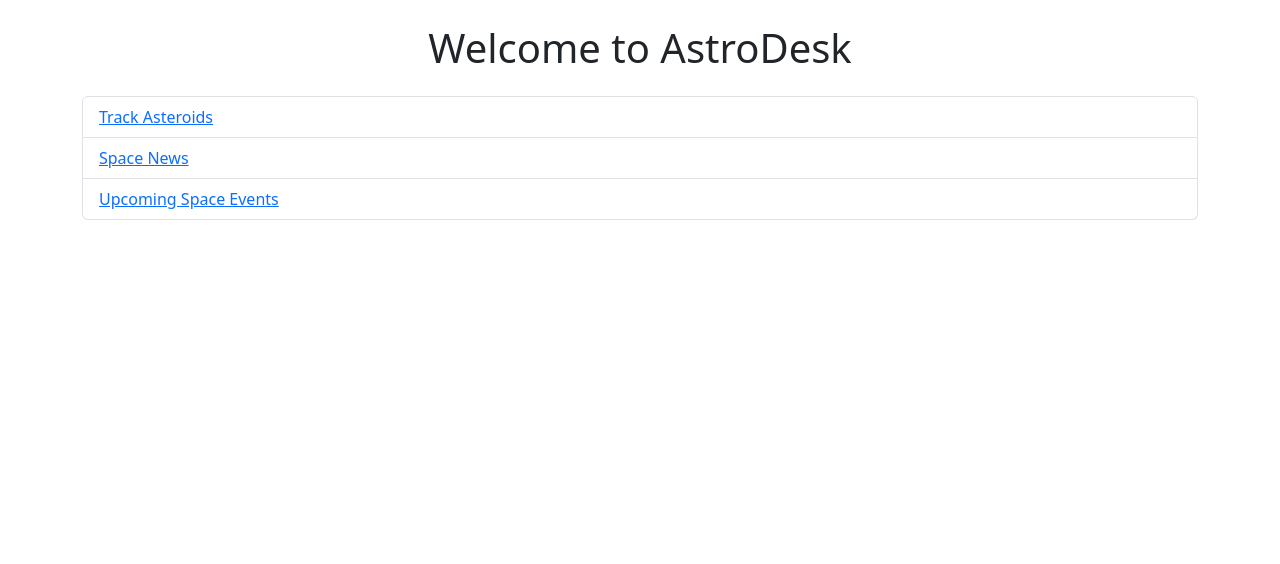
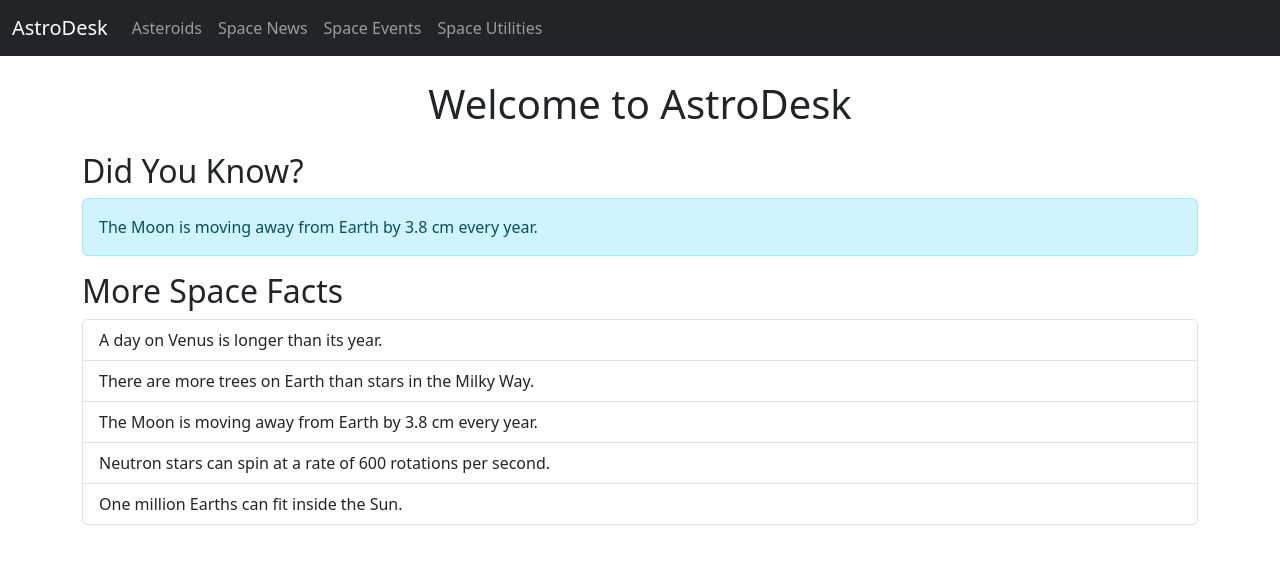
Before and after one commit to JosephJonathanFernandes/astrodesk, a Flask app: page / in a window 1280 px wide. Shown: the top 564 px of the page. Run offline with Flask 3, Linux system fonts and the light colour scheme.

Commit message:
Updated with utilities page, fun facts, error handling, navbar

```diff
--- a/app.py
+++ b/app.py
@@ -1,5 +1,6 @@
-from flask import Flask, render_template
+from flask import Flask, render_template, request
 import requests
+import random
 
 app = Flask(__name__)
 
@@ -7,40 +8,80 @@ NASA_API_KEY = "8gldDFCSaaAFEEsld1qYR2BAqCywsEmDCH1gkb3m"
 
 @app.route('/')
 def home():
-    return render_template('index.html')
+    fun_facts = [
+        "A day on Venus is longer than its year.",
+        "There are more trees on Earth than stars in the Milky Way.",
+        "The Moon is moving away from Earth by 3.8 cm every year.",
+        "Neutron stars can spin at a rate of 600 rotations per second.",
+        "One million Earths can fit inside the Sun."
+    ]
+    random_fact = random.choice(fun_facts)
+    return render_template('index.html', fun_facts=fun_facts, random_fact=random_fact)
 
 @app.route('/asteroids')
 def asteroids():
     url = f"https://api.nasa.gov/neo/rest/v1/feed?start_date=2025-07-11&api_key={NASA_API_KEY}"
-    response = requests.get(url)
-    data = response.json()
-
-    asteroid_list = []
-    for date in data['near_earth_objects']:
-        for asteroid in data['near_earth_objects'][date]:
-            asteroid_list.append({
-                'name': asteroid['name'],
-                'close_approach': asteroid['close_approach_data'][0]['close_approach_date'],
-                'velocity': asteroid['close_approach_data'][0]['relative_velocity']['kilometers_per_hour'],
-                'distance': asteroid['close_approach_data'][0]['miss_distance']['kilometers']
-            })
-
-    return render_template('asteroids.html', asteroids=asteroid_list)
+    try:
+        response = requests.get(url)
+        data = response.json()
+        asteroid_list = []
+        for date in data['near_earth_objects']:
+            for asteroid in data['near_earth_objects'][date]:
+                asteroid_list.append({
+                    'name': asteroid['name'],
+                    'close_approach': asteroid['close_approach_data'][0]['close_approach_date'],
+                    'velocity': asteroid['close_approach_data'][0]['relative_velocity']['kilometers_per_hour'],
+                    'distance': asteroid['close_approach_data'][0]['miss_distance']['kilometers']
+                })
+        return render_template('asteroids.html', asteroids=asteroid_list)
+    except Exception as e:
+        return render_template('error.html', message="Asteroid data not available right now.")
 
 @app.route('/news')
 def news():
     news_url = "https://api.spaceflightnewsapi.net/v4/articles"
-    res = requests.get(news_url)
-    articles = res.json()['results'][:10]  # Latest 10 articles
-    return render_template('news.html', articles=articles)
+    try:
+        res = requests.get(news_url)
+        articles = res.json()['results'][:10]
+        return render_template('news.html', articles=articles)
+    except:
+        return render_template('error.html', message="Space news is currently unavailable.")
 
 @app.route('/events')
 def events():
     event_url = "https://ll.thespacedevs.com/2.2.0/launch/upcoming/?limit=5"
-    res = requests.get(event_url)
-    events = res.json()['results']
-    return render_template('events.html', events=events)
+    try:
+        res = requests.get(event_url)
+        events = res.json()['results']
+        return render_template('events.html', events=events)
+    except:
+        return render_template('error.html', message="Space events could not be fetched.")
 
+@app.route('/utilities')
+def utilities():
+    return render_template('utilities.html')
+
+@app.route('/calculate-weight', methods=['POST'])
+def calculate_weight():
+    try:
+        earth_weight = float(request.form['weight'])
+        planet = request.form['planet']
+        gravity_factors = {
+            'Mercury': 0.38,
+            'Venus': 0.91,
+            'Earth': 1,
+            'Moon': 0.16,
+            'Mars': 0.38,
+            'Jupiter': 2.34,
+            'Saturn': 1.06,
+            'Uranus': 0.92,
+            'Neptune': 1.19,
+            'Pluto': 0.06
+        }
+        result = earth_weight * gravity_factors.get(planet, 1)
+        return render_template('utilities.html', result=result, planet=planet)
+    except:
+        return render_template('utilities.html', error="Invalid input.")
 
 if __name__ == '__main__':
     app.run(debug=True)
--- a/templates/index.html
+++ b/templates/index.html
@@ -5,15 +5,41 @@
     <title>AstroDesk - Home</title>
     <link href="https://cdn.jsdelivr.net/npm/bootstrap@5.3.0/dist/css/bootstrap.min.css" rel="stylesheet">
 </head>
-<body class="container mt-4">
+<body>
 
-    <h1 class="text-center mb-4">Welcome to AstroDesk</h1>
+<nav class="navbar navbar-expand-lg navbar-dark bg-dark">
+    <div class="container-fluid">
+        <a class="navbar-brand" href="/">AstroDesk</a>
+        <div class="collapse navbar-collapse">
+            <ul class="navbar-nav">
+                <li class="nav-item"><a class="nav-link" href="/asteroids">Asteroids</a></li>
+                <li class="nav-item"><a class="nav-link" href="/news">Space News</a></li>
+                <li class="nav-item"><a class="nav-link" href="/events">Space Events</a></li>
+                <li class="nav-item"><a class="nav-link" href="/utilities">Space Utilities</a></li>
+            </ul>
+        </div>
+    </div>
+</nav>
 
+<div class="container mt-4">
+
+    <h1 class="mb-4 text-center">Welcome to AstroDesk</h1>
+
+    <!-- One Random Fun Fact -->
+    <h2>Did You Know?</h2>
+    <div class="alert alert-info">
+        {{ random_fact }}
+    </div>
+
+    <!-- Full List of Fun Facts -->
+    <h2>More Space Facts</h2>
     <ul class="list-group">
-        <li class="list-group-item"><a href="/asteroids">Track Asteroids</a></li>
-        <li class="list-group-item"><a href="/news">Space News</a></li>
-        <li class="list-group-item"><a href="/events">Upcoming Space Events</a></li>
+        {% for fact in fun_facts %}
+        <li class="list-group-item">{{ fact }}</li>
+        {% endfor %}
     </ul>
+
+</div>
 
 </body>
 </html>
```
Also changed, not shown: templates/error.html (added, +19 -0 lines), templates/utilities.html (added, +52 -0 lines).
